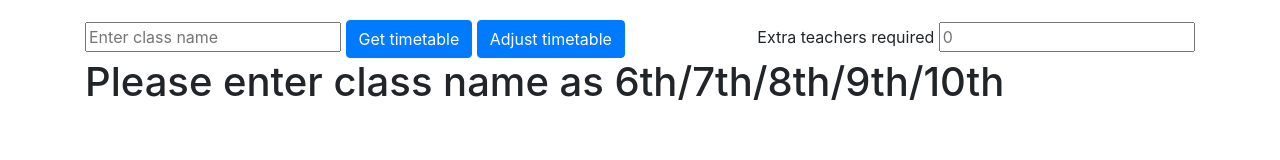
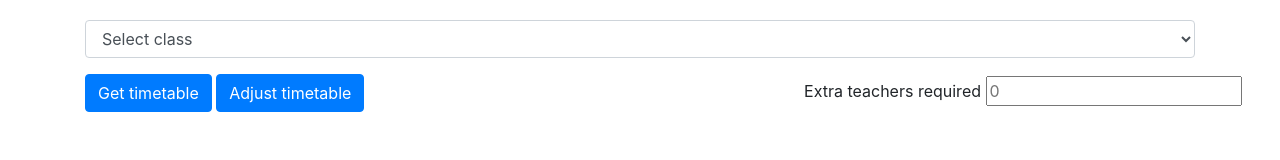
Before and after one commit to jaydeepdeb405/totalcloud-assignment, a website: page index.html in a window 1280 px wide. Drawn offline with Linux system fonts and the light colour scheme.

Commit message:
Fixed html layout

```diff
--- a/index.html
+++ b/index.html
@@ -13,9 +13,16 @@
 
     <div class="container" ng-controller="tableController">
         <form>
-            <span class="form-group">
-                <input type="text" id="className" ng-model="className" placeholder="Enter class name">
-            </span>
+            <div class="form-group">
+                <select class="form-control" ng-model="className" value="">
+                    <option value="">Select class</option>
+                    <option value="6th">6</option>
+                    <option value="7th">7</option>
+                    <option value="8th">8</option>
+                    <option value="9th">9</option>
+                    <option value="10th">10</option>
+                </select>
+            </div>
             <button class="btn btn-primary" ng-click="getTimeTableByClassName(className, false)">Get
                 timetable</button>
 
@@ -28,9 +35,9 @@
             </span>
         </form>
 
-        <h1>{{heading}}</h1>
 
         <div ng-if="classWiseTable" class="container">
+            <h1>{{heading}}</h1>
             <table class="table table-striped">
                 <thead class="thead-dark">
                     <tr>
--- a/web/app.js
+++ b/web/app.js
@@ -3,7 +3,7 @@ app.controller('tableController', function ($scope, $http) {
 
     $scope.classWiseTable = false;
     $scope.extraTeachersRequired = "";
-    $scope.heading = "Please enter class name as 6th/7th/8th/9th/10th";
+    $scope.heading = "";
 
     $scope.days = ['Monday', 'Tuesday', 'Wednesday', 'Thursday', 'Friday', 'Saturday'];
 
--- a/web/stylesheet.css
+++ b/web/stylesheet.css
@@ -4,5 +4,5 @@
 
 #extra-teachers {
     position: relative;
-    left: 10vw;
+    left: 34vw;
 }
```
